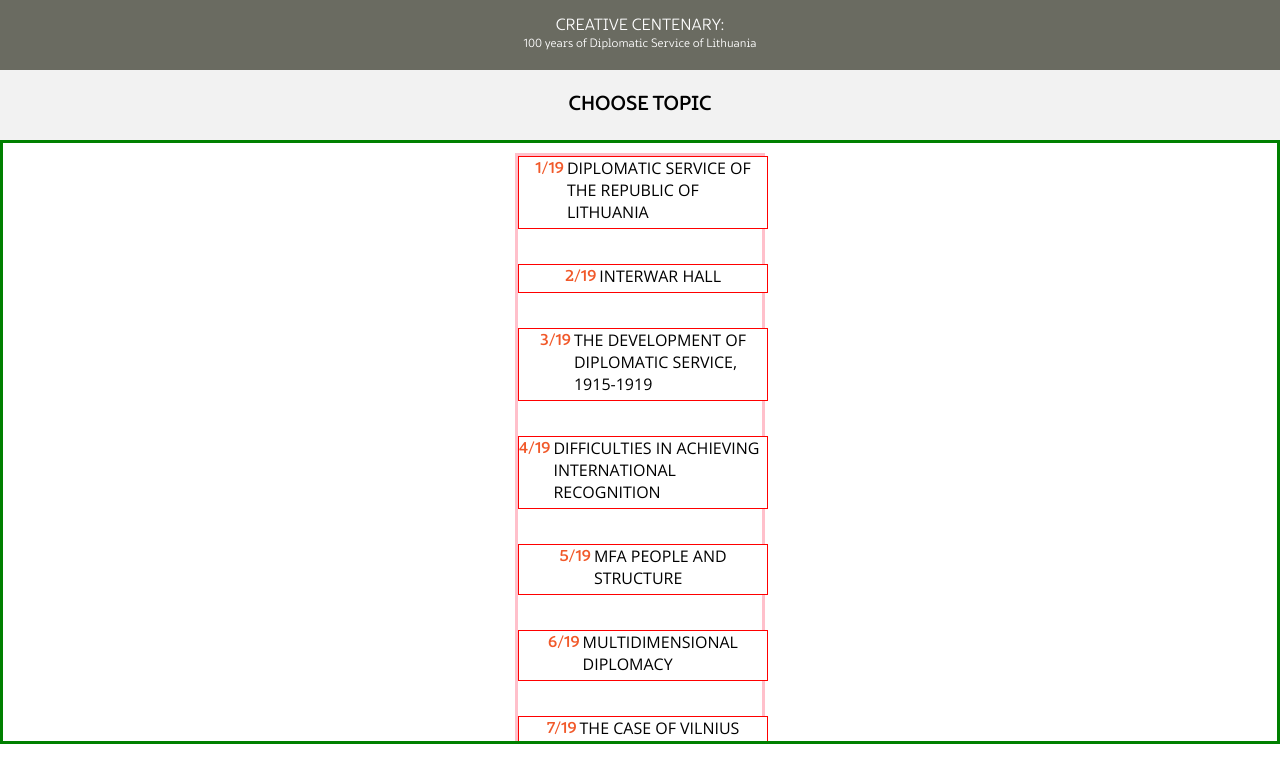
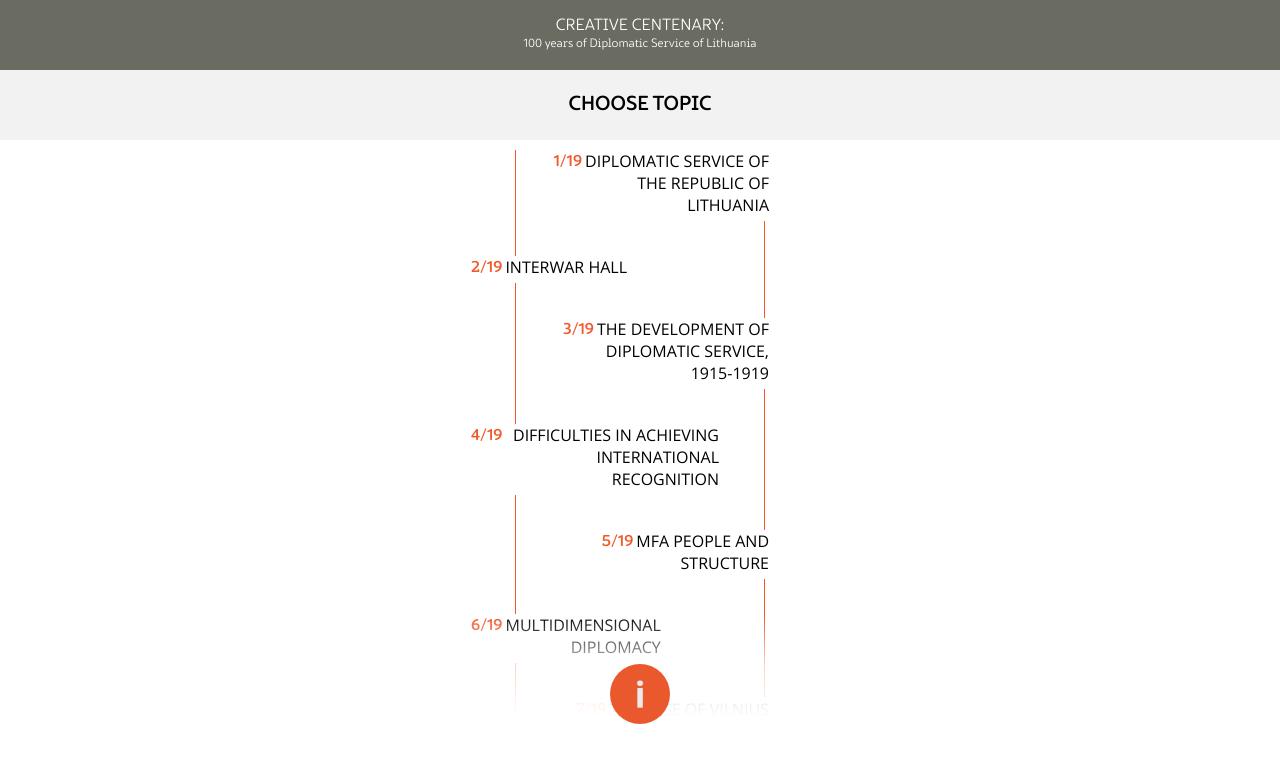
Before and after one commit to robertasliekis/urmas-testing, a React (Create React App) app: page / in a window 1280 px wide. Shown: the top 782 px of the page. Built offline with nearby package versions, Linux system fonts and the light colour scheme.

Commit message:
initial commit

```diff
--- a/src/components/TopicSelection.js
+++ b/src/components/TopicSelection.js
@@ -30,14 +30,14 @@ function TopicSelection(props) {
               <div className="icon"></div>
             </div>
             {topics.map((topic, index) => (
-              // <Link className="topic" key={topic.id} onClick={() => topicClicked(index)} to={`/urmas-testing/${index + 1}`}>
+              <Link className="topic" key={topic.id} onClick={() => topicClicked(index)} to={`/urmas-testing/${index + 1}`}>
+                <div className="topic-number">{`${index + 1}/${topics.length}`}</div>
+                <div className="topic-title">{topic.topicTitle}</div>
+              </Link>
+              // <div className="topic" key={topic.id} onClick={() => topicClicked(index)}>
               //   <div className="topic-number">{`${index + 1}/${topics.length}`}</div>
               //   <div className="topic-title">{topic.topicTitle}</div>
-              // </Link>
-              <div className="topic" key={topic.id} onClick={() => topicClicked(index)}>
-                <div className="topic-number">{`${index + 1}/${topics.length}`}</div>
-                <div className="topic-title">{topic.topicTitle}</div>
-              </div>
+              // </div>
             ))}
           </div>
         </div>
--- a/src/index.css
+++ b/src/index.css
@@ -429,9 +429,7 @@ p {
   height: calc(100vh - 2 * var(--title-height) - 56px);
   display: inline-block;
   overflow-x: scroll;
-  border: 3px solid green;
   width: 100%;
-  position: relative;
 }
 
 .topics-container .content .topics-list-wrapper .topics-list {
@@ -461,11 +459,9 @@ p {
   border: 1px solid var(--global-color-orange);
   border-top: none;
   border-bottom: none;
-  position: relative;
   margin-top: 10px;
   padding-bottom: 80px;
   height: auto;
-  border: 3px solid pink;
 }
 
 .topics-container .content .topics-list-wrapper .topics-list .topic {
@@ -488,8 +484,7 @@ p {
           align-items: flex-start;
   background-color: white;
   padding: 5px 0;
-  width: 250px;
-  border: 1px solid red;
+  width: auto;
 }
 
 .topics-container .content .topics-list-wrapper .topics-list .topic .topic-number {
@@ -520,6 +515,24 @@ p {
   font-family: "Open Sans", serif;
   margin-top: -5px;
   color: black;
+}
+
+.topics-container .content .topics-list-wrapper .topics-list .topic:nth-child(1) {
+  margin-top: 30px;
+}
+
+.topics-container .content .topics-list-wrapper .topics-list .topic:nth-child(odd) {
+  -webkit-transform: translateX(-45px);
+          transform: translateX(-45px);
+  text-align: right;
+}
+
+.topics-container .content .topics-list-wrapper .topics-list .topic:nth-child(even) {
+  -ms-flex-item-align: end;
+      align-self: flex-end;
+  text-align: right;
+  -webkit-transform: translateX(5px);
+          transform: translateX(5px);
 }
 
 .topics-container .content .topics-list-wrapper .topics-list .icons-container {
@@ -586,7 +599,6 @@ p {
       -ms-flex-align: end;
           align-items: flex-end;
   padding-bottom: 20px;
-  display: none;
 }
 
 .content-bottom .btn-info {
--- a/src/index.scss
+++ b/src/index.scss
@@ -285,10 +285,7 @@ p {
       //display: block;
       display: inline-block;
       overflow-x: scroll;
-      border: 3px solid green;
       width: 100%;
-      position: relative;
-
       .topics-list {
         margin: 0 auto;
         @include displayFlexColumn();
@@ -298,22 +295,18 @@ p {
         border: 1px solid var(--global-color-orange);
         border-top: none;
         border-bottom: none;
-        position: relative;
         margin-top: 10px;
         padding-bottom: 80px;
         //height: 400px;
         height: auto;
-        border: 3px solid pink;
-
         .topic {
           margin-bottom: 35px;
           @include displayFlex();
           align-items: flex-start;
           background-color: white;
           padding: 5px 0;
-          width: 250px;
+          width: auto;
           // height: 100px;
-          border: 1px solid red;
           .topic-number {
             @include displayFlex();
             right: 100%;
@@ -329,18 +322,18 @@ p {
             color: black;
           }
         }
-        // .topic:nth-child(1) {
-        //   margin-top: 30px;
-        // }
-        // .topic:nth-child(odd) {
-        //   transform: translateX(-45px);
-        //   text-align: right;
-        // }
-        // .topic:nth-child(even) {
-        //   align-self: flex-end;
-        //   text-align: right;
-        //   transform: translateX(5px);
-        // }
+        .topic:nth-child(1) {
+          margin-top: 30px;
+        }
+        .topic:nth-child(odd) {
+          transform: translateX(-45px);
+          text-align: right;
+        }
+        .topic:nth-child(even) {
+          align-self: flex-end;
+          text-align: right;
+          transform: translateX(5px);
+        }
         .icons-container {
           position: absolute;
           transform: translate(0, -100%);
@@ -373,7 +366,6 @@ p {
   @include displayFlex();
   align-items: flex-end;
   padding-bottom: 20px;
-  display: none;
   .btn-info {
     background-image: url("./images/Look\ info.png");
   }
```
Also changed, not shown: 2 other files (tests, documents, lock files or other folders).
